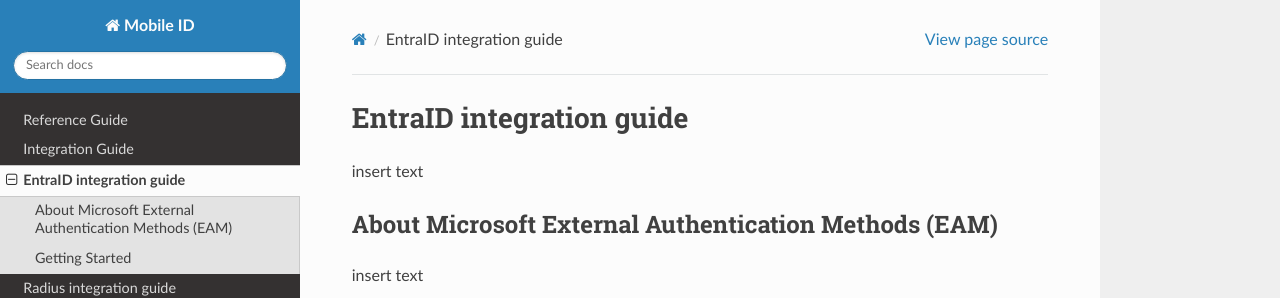
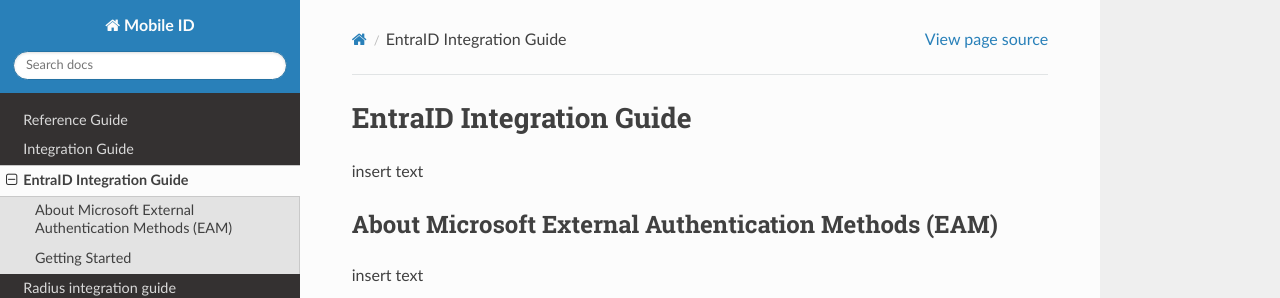
Before and after one commit to michaeltroxler/mobileid, a Sphinx documentation site: the page built from docs/source/entraid-integration-guide.rst, in a window 1280 px wide. Shown: the top 298 px of the page. Built offline with Sphinx 7.4.7 and the Read the Docs theme 3.1.0, drawn with Linux system fonts in a browser that asks for light colours.

```diff
--- a/docs/source/entraid-integration-guide.rst
+++ b/docs/source/entraid-integration-guide.rst
@@ -1,4 +1,4 @@
-EntraID integration guide
+EntraID Integration Guide
 =====
 insert text
 
```
